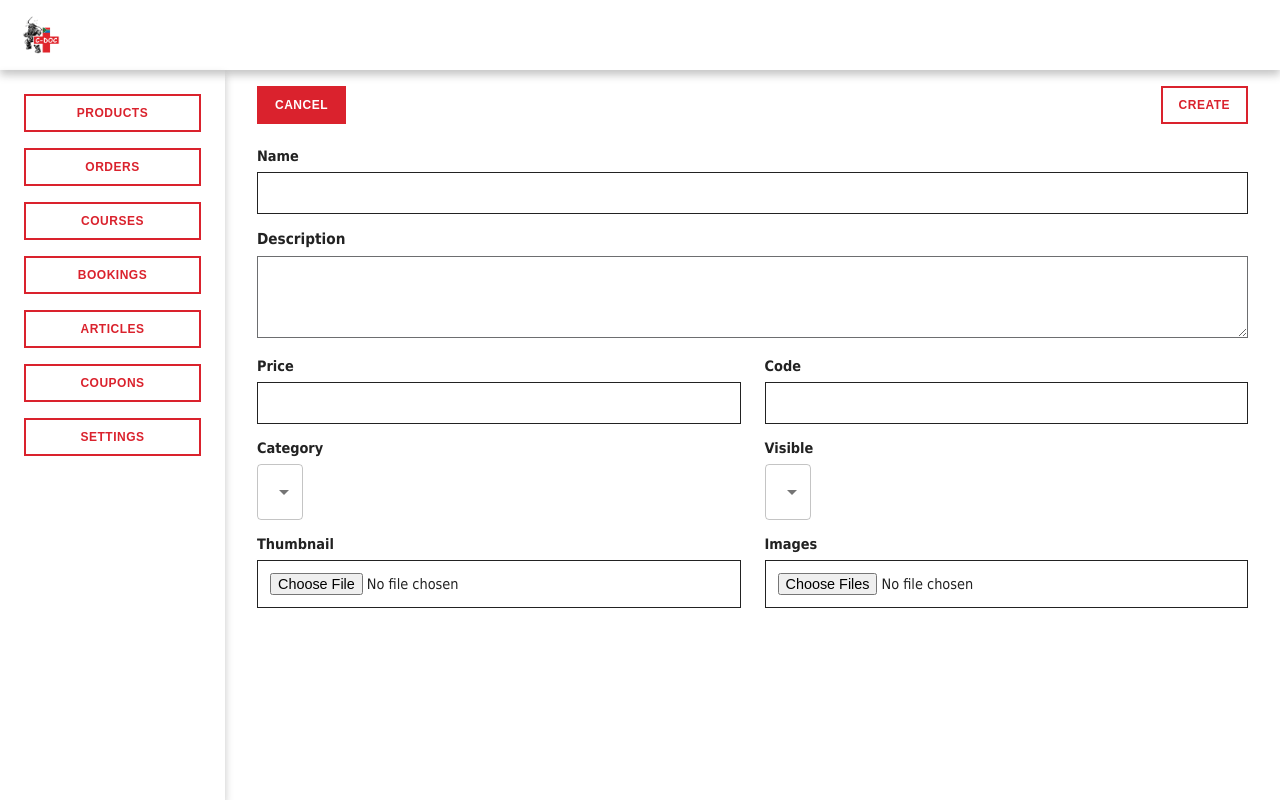
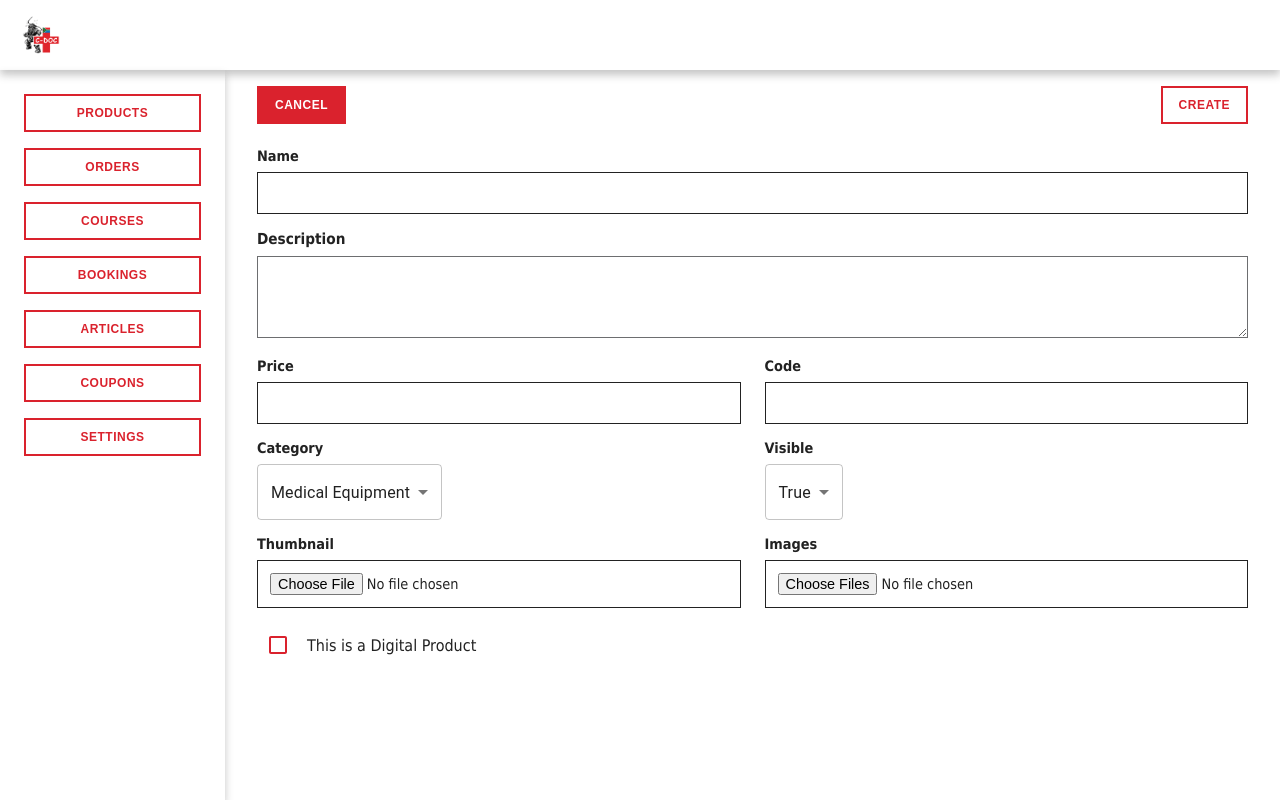
Before and after one commit to arnovanstaden/C-DOC, a Next.js app: page /admin/products/create in a window 1280 px wide. Built offline with nearby package versions, Linux system fonts and the light colour scheme; what pocketbase would draw is missing.

Commit message:
update digital product & default values

```diff
--- a/src/components/admin/products/CreateEditProduct/CreateEditProduct.module.scss
+++ b/src/components/admin/products/CreateEditProduct/CreateEditProduct.module.scss
@@ -0,0 +1,12 @@
+.CreateEditProduct {
+  .row {
+    display: flex;
+    align-items: center;
+    gap: 8px;
+    margin-bottom: 16px;
+
+    label {
+      margin-bottom: 0;
+    }
+  }
+}
--- a/src/components/admin/products/CreateEditProduct/CreateEditProduct.tsx
+++ b/src/components/admin/products/CreateEditProduct/CreateEditProduct.tsx
@@ -15,15 +15,16 @@ import { convertToFormData } from '@utils/utils';
 import FormRow from '@components/admin/atoms/FormRow/FormRow';
 import FilePreview from '@components/admin/atoms/FilePreview/FilePreview';
 import Select from '@components/system/Select/Select';
+import { Checkbox } from '@mui/material';
 
-interface IProductForm extends Omit<IProduct, 'thumbnail' | 'file' | 'images'> {
-  file: FileList;
+interface IProductForm extends Omit<IProduct, 'thumbnail' | 'document' | 'images'> {
+  document: FileList;
   thumbnail: FileList;
   images: FileList;
 }
 
-interface INewProduct extends Omit<IProduct, 'thumbnail' | 'file' | 'images'> {
-  file: File;
+interface INewProduct extends Omit<IProduct, 'thumbnail' | 'document' | 'images'> {
+  document: File;
   thumbnail: File;
   images: File[];
 }
@@ -31,6 +32,7 @@ interface INewProduct extends Omit<IProduct, 'thumbnail' | 'file' | 'images'> {
 
 const CreateEditProduct: React.FC<{ product?: IProduct }> = ({ product }) => {
   const [loading, setLoading] = useState<boolean>(false);
+  const [isDigitalProduct, setIsDigitalProduct] = useState<boolean>(!!product?.document);
 
   const {
     register,
@@ -38,15 +40,20 @@ const CreateEditProduct: React.FC<{ product?: IProduct }> = ({ product }) => {
     formState: { errors },
     reset,
     control
-  } = useForm<IProductForm>();
+  } = useForm<IProductForm>({
+    defaultValues: {
+      visible: true,
+      category: 'Medical Equipment',
+    }
+  });
 
   const handleCreateProduct = async (data: IProductForm) => {
     setLoading(true);
     const newProduct: INewProduct = {
       ...data,
       thumbnail: data['thumbnail'][0],
-      file: data['file'][0],
       images: data?.images ? Array.from(data['images']) : undefined,
+      document: isDigitalProduct ? data['document'][0] : undefined,
     };
 
     const newProductFormData = convertToFormData(newProduct);
@@ -68,7 +75,7 @@ const CreateEditProduct: React.FC<{ product?: IProduct }> = ({ product }) => {
     const newProduct: INewProduct = {
       ...data,
       thumbnail: data.thumbnail ? data['thumbnail'][0] : undefined,
-      file: data.file ? data['file'][0] : undefined,
+      document: data.document ? data['document'][0] : undefined,
       images: (data?.images && data?.images.length > 0) ? Array.from(data['images']) : undefined,
     };
 
@@ -209,6 +216,27 @@ const CreateEditProduct: React.FC<{ product?: IProduct }> = ({ product }) => {
             }}
           />
         </FormRow>
+        <div className={styles.row}>
+          <Checkbox checked={isDigitalProduct} onChange={(e) => setIsDigitalProduct(e.target.checked)} />
+          <label htmlFor="dates">This is a Digital Product</label>
+        </div>
+        {isDigitalProduct && (
+          <FilePreview
+            type='document'
+            file={product?.document}
+            inputProps={{
+              label: 'Document',
+              name: 'document',
+              required: true,
+              inputProps: {
+                type: 'file',
+                accept: 'application/pdf'
+              },
+              register,
+              error: errors.document?.type === 'required' ? 'Document is required' : undefined
+            }}
+          />
+        )}
       </form>
       <Loader open={loading} />
     </div>
--- a/src/components/system/Select/Select.tsx
+++ b/src/components/system/Select/Select.tsx
@@ -44,7 +44,6 @@ interface SelectProps {
   control: Control
   name: string;
   error?: string;
-  defaultValue?: string;
 }
 
 const Select: React.FC<SelectProps> = (props) => {
@@ -54,13 +53,11 @@ const Select: React.FC<SelectProps> = (props) => {
       <Controller
         name={props.name}
         control={props.control}
-        defaultValue={props.defaultValue}
         render={({ field }) => (
           <BaseSelect
             options={props.options}
             field={field}
             label={props.label}
-            defaultValue={props.defaultValue}
           />
         )}
       />
--- a/src/lib/products.ts
+++ b/src/lib/products.ts
@@ -18,6 +18,7 @@ export const getProduct = async (id: string): Promise<IProduct | undefined> => {
     const product: IProduct = {
       ...result,
       thumbnail: pb.files.getUrl(result, result.thumbnail),
+      document: pb.files.getUrl(result, result.document),
       images: result.images.map((image) => pb.files.getUrl(result, image))
     };
 
--- a/src/types/index.ts
+++ b/src/types/index.ts
@@ -68,6 +68,7 @@ export interface IProduct extends IPocketBaseBase {
   images: string[];
   code: string;
   visible: boolean;
+  document?: string
 }
 
 export interface IBooking extends IPocketBaseBase {
```
Also changed, not shown: src/components/admin/coupons/coupons/index.tsx (+8 -4 lines), src/components/admin/courses/CreateEditCourse/CreateEditCourse.tsx (+5 -2 lines).
